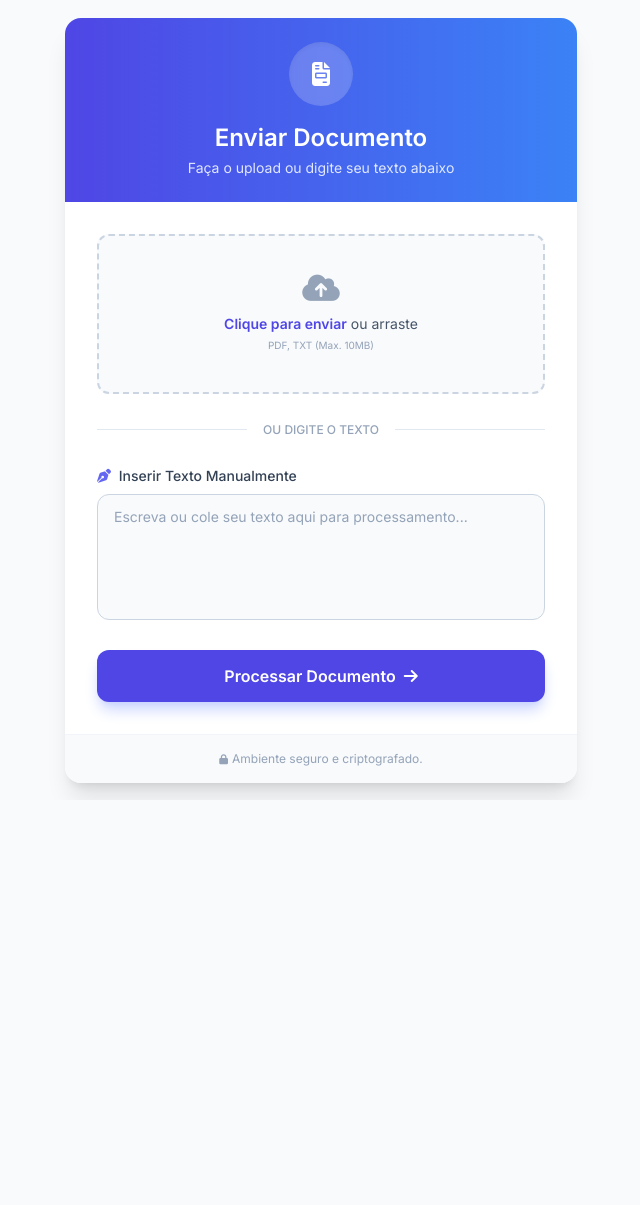
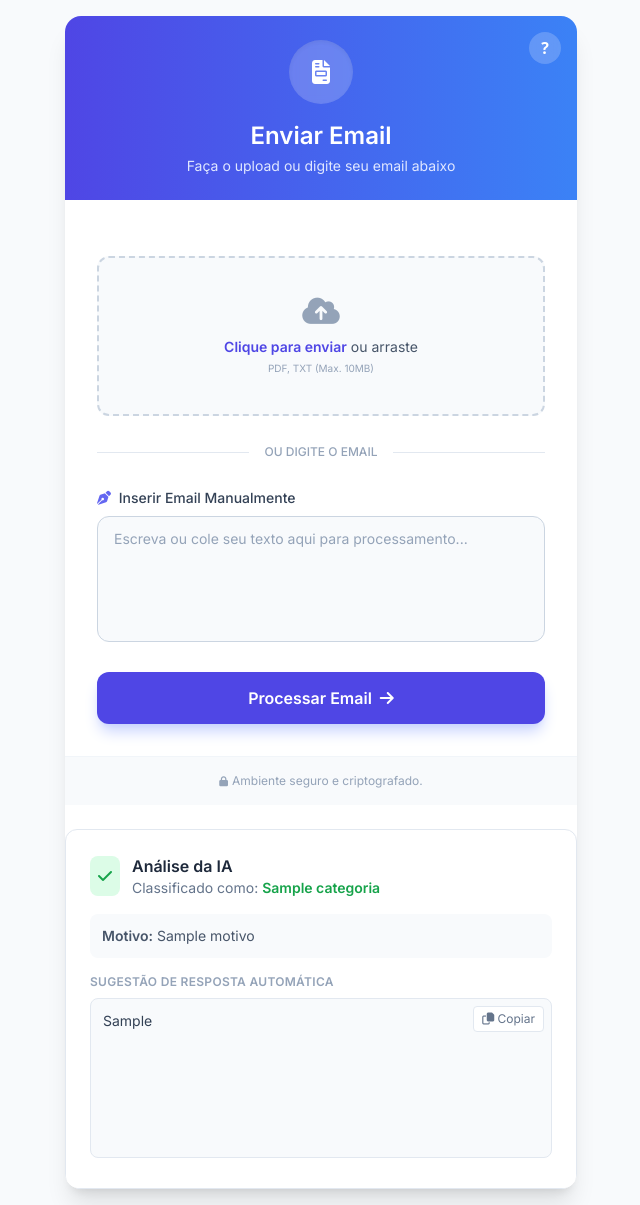
Before and after one commit to 0nerb/interpretador_de_email, a Django app: template core/templates/home.html in a window 1280 px wide. Shown: the whole page, without its empty margins (319-959 px from the left). Before the commit the page ends 798 px from the top, so only its background shows below. Run offline with Django 5.2, Linux system fonts and the light colour scheme; the template is opened without the code that fills it: most values are stand-ins (such as "Sample title", 1, 10 or a date in 2020); some libraries are stand-ins or nearby versions.

Commit message:
Envio de texto funcionando, geracao de resposta somente para casos produtivos, layout atualizado com botao de duvida e resposta sugerida

```diff
--- a/core/static/script.js
+++ b/core/static/script.js
@@ -13,7 +13,9 @@
 
             // Formata bytes para KB/MB
             function formatBytes(bytes, decimals = 2) {
-                if (!+bytes) return '0 Bytes';
+                if (!+bytes)
+                    return '0 Bytes';
+
                 const k = 1024;
                 const dm = decimals < 0 ? 0 : decimals;
                 const sizes = ['Bytes', 'KB', 'MB', 'GB'];
@@ -89,7 +91,6 @@
 
                 // Simulação de delay (Remover em produção)
                 setTimeout(() => {
-                    alert('Arquivo pronto para envio ao Django!');
                     submitBtn.innerHTML = originalContent;
                     submitBtn.disabled = false;
                     submitBtn.classList.remove('opacity-75', 'cursor-not-allowed');
--- a/core/templates/home.html
+++ b/core/templates/home.html
@@ -1,5 +1,7 @@
-{% load static %} <!DOCTYPE html>
+{% load static %}
+<!DOCTYPE html>
 <html lang="pt-br">
+
 <head>
     <meta charset="UTF-8">
     <meta name="viewport" content="width=device-width, initial-scale=1.0">
@@ -11,32 +13,59 @@
 
     <link rel="stylesheet" href="{% static 'css/style.css' %}">
 </head>
+
 <body class="bg-slate-50 min-h-screen flex items-center justify-center p-4">
 
-        <div class="bg-white rounded-2xl shadow-xl w-full max-w-lg overflow-hidden transition-all duration-300 hover:shadow-2xl">
+    <div
+        class="bg-white rounded-2xl shadow-xl w-full max-w-lg overflow-hidden transition-all duration-300 hover:shadow-2xl">
 
-        <!-- Cabeçalho -->
-        <div class="bg-gradient-to-r from-indigo-600 to-blue-500 p-6 text-center">
-            <div class="bg-white/20 w-16 h-16 rounded-full flex items-center justify-center mx-auto mb-4 backdrop-blur-sm shadow-inner">
+        <div class="bg-gradient-to-r from-indigo-600 to-blue-500 p-6 text-center relative group">
+
+            <div class="absolute top-4 right-4 z-50">
+                <div
+                    class="w-8 h-8 bg-white/20 hover:bg-white/30 text-white rounded-full flex items-center justify-center cursor-pointer backdrop-blur-md transition-all duration-300 peer">
+                    <span class="font-bold font-sans">?</span>
+                </div>
+
+                <div
+                    class="absolute right-0 top-10 w-72 bg-slate-800 text-white text-xs rounded-lg p-4 shadow-xl opacity-0 invisible peer-hover:opacity-100 peer-hover:visible transition-all duration-300 z-50 text-left">
+                    <div class="absolute -top-1 right-3 w-3 h-3 bg-slate-800 rotate-45"></div>
+
+                    <p class="mb-2 font-semibold text-indigo-300">Como funciona?</p>
+                    <p class="mb-2 text-slate-300">Para melhor identificação, insira o email no seguinte formato:</p>
+
+                    <div
+                        class="bg-slate-900/50 p-2 rounded border-l-2 border-indigo-400 font-mono text-[10px] mb-2 text-slate-200">
+                        Assunto.<br>
+                        Corpo do email.
+                    </div>
+
+                    <p class="text-slate-400 italic">Isso ajuda a IA a gerar a melhor resposta.</p>
+                </div>
+            </div>
+
+            <div
+                class="bg-white/20 w-16 h-16 rounded-full flex items-center justify-center mx-auto mb-4 backdrop-blur-sm shadow-inner">
                 <i class="fa-solid fa-file-invoice text-2xl text-white"></i>
             </div>
-            <h1 class="text-2xl font-bold text-white mb-1">Enviar Documento</h1>
-            <p class="text-indigo-100 text-sm">Faça o upload ou digite seu texto abaixo</p>
+            <h1 class="text-2xl font-bold text-white mb-1">Enviar Email</h1>
+            <p class="text-indigo-100 text-sm">Faça o upload ou digite seu email abaixo</p>
         </div>
-
         <!-- Corpo do Formulário -->
         <div class="p-8">
             <form id="uploadForm" action="#" method="post" enctype="multipart/form-data" class="space-y-6">
 
                 <!-- IMPORTANTE: Adicione a tag CSRF do Django aqui -->
-                <!-- {% csrf_token %} -->
+                {% csrf_token %}
 
                 <!-- Zona de Upload (Drag & Drop) -->
                 <div class="relative group">
-                    <label for="file-upload" id="drop-zone" class="flex flex-col items-center justify-center w-full h-40 border-2 border-dashed border-slate-300 rounded-xl cursor-pointer bg-slate-50 transition-all duration-300 hover:bg-slate-100 hover:border-indigo-400">
+                    <label for="file-upload" id="drop-zone"
+                        class="flex flex-col items-center justify-center w-full h-40 border-2 border-dashed border-slate-300 rounded-xl cursor-pointer bg-slate-50 transition-all duration-300 hover:bg-slate-100 hover:border-indigo-400">
 
                         <div class="flex flex-col items-center justify-center pt-5 pb-6 text-center px-4">
-                            <i class="fa-solid fa-cloud-arrow-up text-3xl text-slate-400 mb-2 group-hover:text-indigo-500 transition-colors duration-300"></i>
+                            <i
+                                class="fa-solid fa-cloud-arrow-up text-3xl text-slate-400 mb-2 group-hover:text-indigo-500 transition-colors duration-300"></i>
                             <p class="mb-1 text-sm text-slate-600">
                                 <span class="font-semibold text-indigo-600">Clique para enviar</span> ou arraste
                             </p>
@@ -58,7 +87,9 @@
                             <p id="filename" class="text-sm font-semibold text-slate-700 truncate">arquivo.pdf</p>
                             <p id="filesize" class="text-xs text-slate-500">0 KB</p>
                         </div>
-                        <button type="button" id="clear-file" class="p-2 text-slate-400 hover:text-red-500 transition-colors rounded-full hover:bg-red-50" title="Remover arquivo">
+                        <button type="button" id="clear-file"
+                            class="p-2 text-slate-400 hover:text-red-500 transition-colors rounded-full hover:bg-red-50"
+                            title="Remover arquivo">
                             <i class="fa-solid fa-xmark"></i>
                         </button>
                     </div>
@@ -67,26 +98,25 @@
                 <!-- Divisor "OU" -->
                 <div class="relative flex py-1 items-center">
                     <div class="flex-grow border-t border-slate-200"></div>
-                    <span class="flex-shrink-0 mx-4 text-slate-400 text-xs uppercase font-medium">Ou digite o texto</span>
+                    <span class="flex-shrink-0 mx-4 text-slate-400 text-xs uppercase font-medium">Ou digite o
+                        email</span>
                     <div class="flex-grow border-t border-slate-200"></div>
                 </div>
 
                 <!-- Novo Campo de Texto -->
                 <div>
                     <label for="text-input" class="block text-sm font-medium text-slate-700 mb-2">
-                        <i class="fa-solid fa-pen-nib text-indigo-500 mr-1"></i> Inserir Texto Manualmente
+                        <i class="fa-solid fa-pen-nib text-indigo-500 mr-1"></i> Inserir Email Manualmente
                     </label>
-                    <textarea
-                        id="text-input"
-                        name="texto_direto"
-                        rows="5"
+                    <textarea id="text-input" name="texto_direto" rows="5"
                         class="w-full px-4 py-3 rounded-xl border border-slate-300 focus:ring-2 focus:ring-indigo-500 focus:border-indigo-500 outline-none transition-all resize-none text-slate-600 placeholder-slate-400 bg-slate-50 focus:bg-white text-sm"
                         placeholder="Escreva ou cole seu texto aqui para processamento..."></textarea>
                 </div>
 
                 <!-- Botão de Enviar -->
-                <button type="submit" id="submit-btn" class="w-full bg-indigo-600 hover:bg-indigo-700 text-white font-semibold py-3.5 px-4 rounded-xl shadow-lg shadow-indigo-200 transition-all duration-300 transform hover:-translate-y-0.5 flex items-center justify-center gap-2 group mt-2">
-                    <span>Processar Documento</span>
+                <button type="submit" id="submit-btn"
+                    class="w-full bg-indigo-600 hover:bg-indigo-700 text-white font-semibold py-3.5 px-4 rounded-xl shadow-lg shadow-indigo-200 transition-all duration-300 transform hover:-translate-y-0.5 flex items-center justify-center gap-2 group mt-2">
+                    <span>Processar Email</span>
                     <i class="fa-solid fa-arrow-right group-hover:translate-x-1 transition-transform"></i>
                 </button>
 
@@ -99,8 +129,50 @@
                 <i class="fa-solid fa-lock text-[10px]"></i> Ambiente seguro e criptografado.
             </p>
         </div>
+
+        {% if resultado %}
+<div class="mt-6 p-6 rounded-xl border border-slate-200 shadow-sm bg-white animate-fade-in">
+
+    <div class="flex items-center gap-3 mb-4">
+        <div class="p-2 rounded-lg {% if 'Produtivo' in resultado.categoria %}bg-amber-100 text-amber-600{% else %}bg-green-100 text-green-600{% endif %}">
+            <i class="fa-solid {% if 'Produtivo' in resultado.categoria %}fa-briefcase{% else %}fa-check{% endif %}"></i>
+        </div>
+        <div>
+            <h3 class="font-bold text-slate-800">Análise da IA</h3>
+            <p class="text-sm text-slate-500">
+                Classificado como:
+                <span class="font-bold {% if 'Produtivo' in resultado.categoria %}text-amber-600{% else %}text-green-600{% endif %}">
+                    {{ resultado.categoria }}
+                </span>
+            </p>
+        </div>
+    </div>
+
+    <div class="mb-4 text-sm text-slate-600 bg-slate-50 p-3 rounded-lg">
+        <strong>Motivo:</strong> {{ resultado.motivo }}
+    </div>
+
+    {% if resultado.sugestao_resposta and resultado.sugestao_resposta != "Nenhuma resposta necessária" %}
+    <div class="mt-4">
+        <label class="block text-xs font-bold text-slate-400 uppercase tracking-wide mb-2">
+            Sugestão de Resposta Automática
+        </label>
+        <div class="relative">
+            <textarea readonly class="w-full bg-slate-50 border border-slate-200 rounded-lg p-3 text-sm text-slate-700 h-40 focus:outline-none resize-none">
+{{ resultado.sugestao_resposta }}
+            </textarea>
+            <button onclick="navigator.clipboard.writeText(this.previousElementSibling.value); alert('Copiado!')" class="absolute top-2 right-2 text-xs bg-white border border-slate-200 px-2 py-1 rounded hover:bg-slate-100 text-slate-500">
+                <i class="fa-regular fa-copy"></i> Copiar
+            </button>
+        </div>
+    </div>
+    {% endif %}
+
+</div>
+{% endif %}
     </div>
 
     <script src="{% static 'js/script.js' %}"></script>
 </body>
+
 </html>
```
Also changed, not shown: core/forms.py (+25 -0 lines), core/nlp_service.py (added, +103 -0 lines), core/static/style.css (+95 -4 lines), core/views.py (+21 -6 lines), 1 other file.
